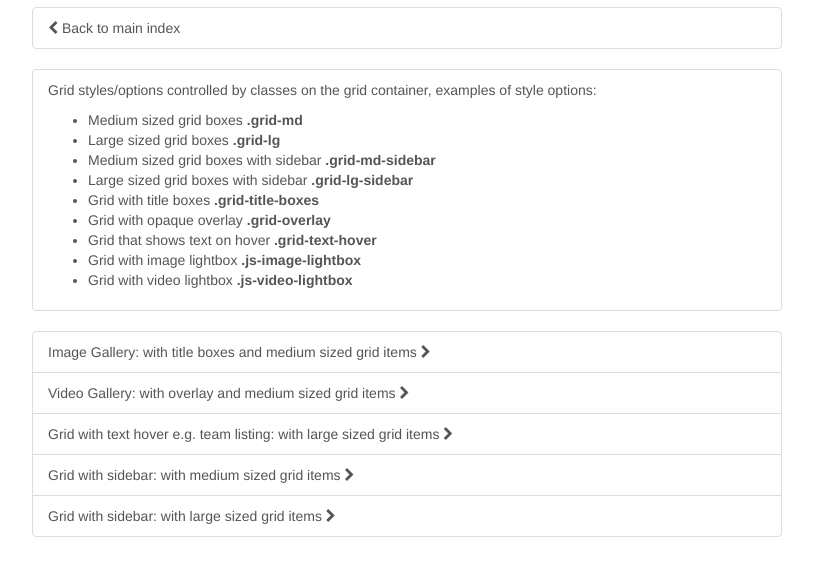
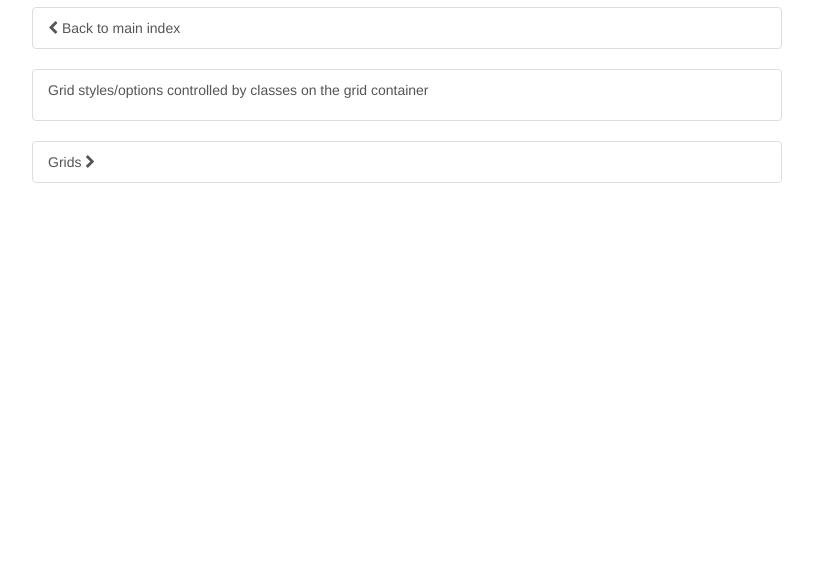
Before and after one commit to shellington/BasepackageHTML, a website: page grids/index.html in a window 1280 px wide. Shown: the part 99-674 px from the top of the page, without its empty margins (233-1046 px from the left). Drawn offline with Linux system fonts and the light colour scheme.

Commit message:
updated grid index file

```diff
--- a/grids/index.html
+++ b/grids/index.html
@@ -38,38 +38,15 @@
 			<div class="col-sm-8 col-sm-push-2">
 				<div class="list-group">
 					<a class="list-group-item">
-						<p>Grid styles/options controlled by classes on the grid container, examples of style options:</p>
-						<ul>
-							<li>Medium sized grid boxes <strong>.grid-md</strong></li>
-							<li>Large sized grid boxes <strong>.grid-lg</strong></li>
-							<li>Medium sized grid boxes with sidebar <strong>.grid-md-sidebar</strong></li>
-							<li>Large sized grid boxes with sidebar <strong>.grid-lg-sidebar</strong></li>
-							<li>Grid with title boxes <strong>.grid-title-boxes</strong></li>
-							<li>Grid with opaque overlay <strong>.grid-overlay</strong></li>
-							<li>Grid that shows text on hover <strong>.grid-text-hover</strong></li>
-							<li>Grid with image lightbox <strong>.js-image-lightbox</strong></li>
-							<li>Grid with video lightbox <strong>.js-video-lightbox</strong></li>
-						</ul>
+						<p>Grid styles/options controlled by classes on the grid container</p>
 					</a>
 				</div>
 			</div>
 
 			<div class="col-sm-8 col-sm-push-2">
 				<div class="list-group">
-					<a class="list-group-item" href="/BasepackageHTML/grids/grid-image-gallery.html">
-						Image Gallery: with title boxes and medium sized grid items <i class="fa fa-chevron-right"></i>
-					</a>
-					<a class="list-group-item" href="/BasepackageHTML/grids/grid-video-gallery.html">
-						Video Gallery: with overlay and medium sized grid items <i class="fa fa-chevron-right"></i>
-					</a>
-					<a class="list-group-item" href="/BasepackageHTML/grids/grid-text-hover.html">
-						Grid with text hover e.g. team listing: with large sized grid items <i class="fa fa-chevron-right"></i>
-					</a>
-					<a class="list-group-item" href="/BasepackageHTML/grids/grid-md-sidebar.html">
-						Grid with sidebar: with medium sized grid items <i class="fa fa-chevron-right"></i>
-					</a>
-					<a class="list-group-item" href="/BasepackageHTML/grids/grid-lg-sidebar.html">
-						Grid with sidebar: with large sized grid items <i class="fa fa-chevron-right"></i>
+					<a class="list-group-item" href="/BasepackageHTML/grids/grid.html">
+						Grids <i class="fa fa-chevron-right"></i>
 					</a>
 				</div>
 			</div>
```
